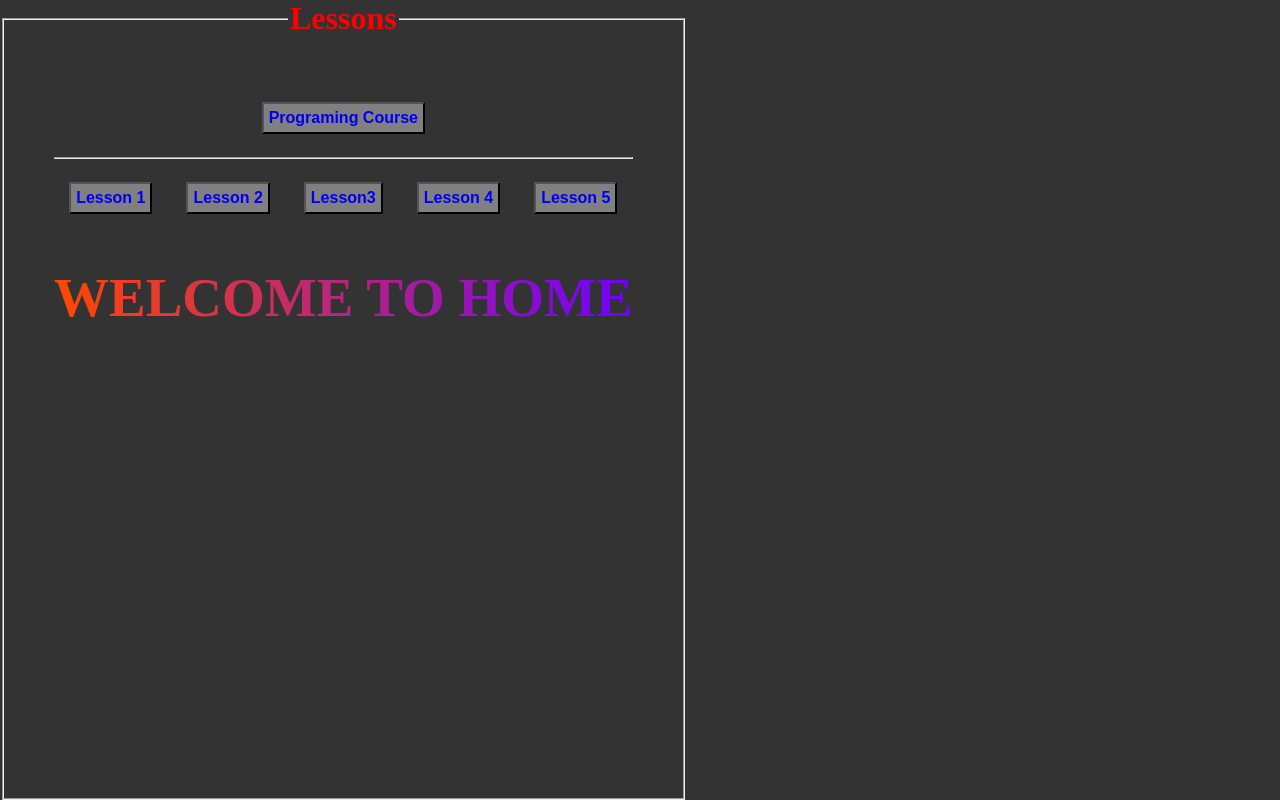
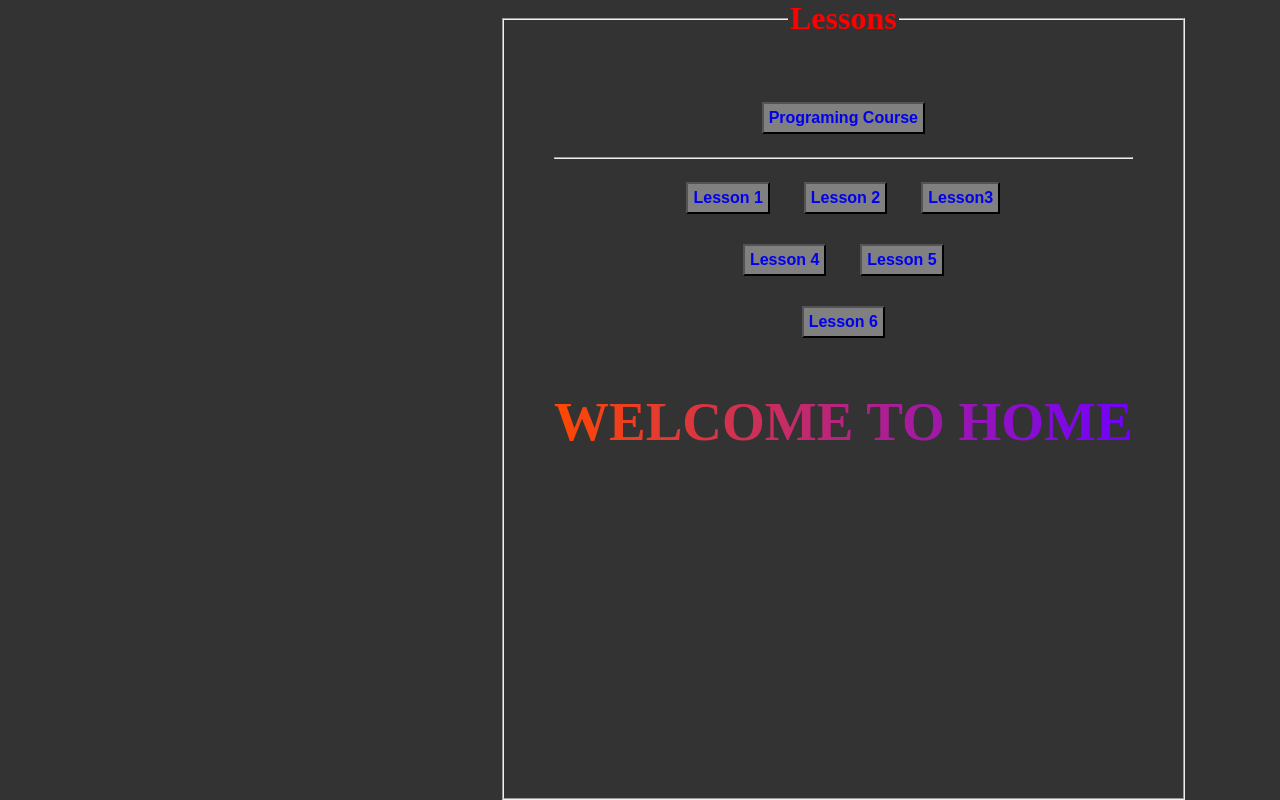
Before and after one commit to hovhannisyansamvel/hovhannisyansamvel.github.io, a plain HTML site: page index.html in a window 1280 px wide. Drawn offline with Linux system fonts and the light colour scheme.

Commit message:
index.html

```diff
--- a/index.html
+++ b/index.html
@@ -13,6 +13,9 @@
             margin: 0;
             padding: 0;
             background-color: #333333;
+        }
+        body,style{
+            margin-left: 500px;
         }
        button{
 				padding: 5px;
@@ -63,12 +66,17 @@
         <button>
             <a href="lesson3/lesson3.html">Lesson3</a>
         </button>
+        <br>
         <button>
             <a href="lesson4/lesson4.html">Lesson 4</a>
         </button>
         <button>
             <a href="lesson5/lesson5.html">Lesson 5</a>
         </button>
+        <br>
+        <button>
+            <a href="lesson6/lesson6.html">Lesson 6</a>
+        </button>
         <h1 class="text">WELCOME TO HOME</h1>
     </fieldset>
 
```
